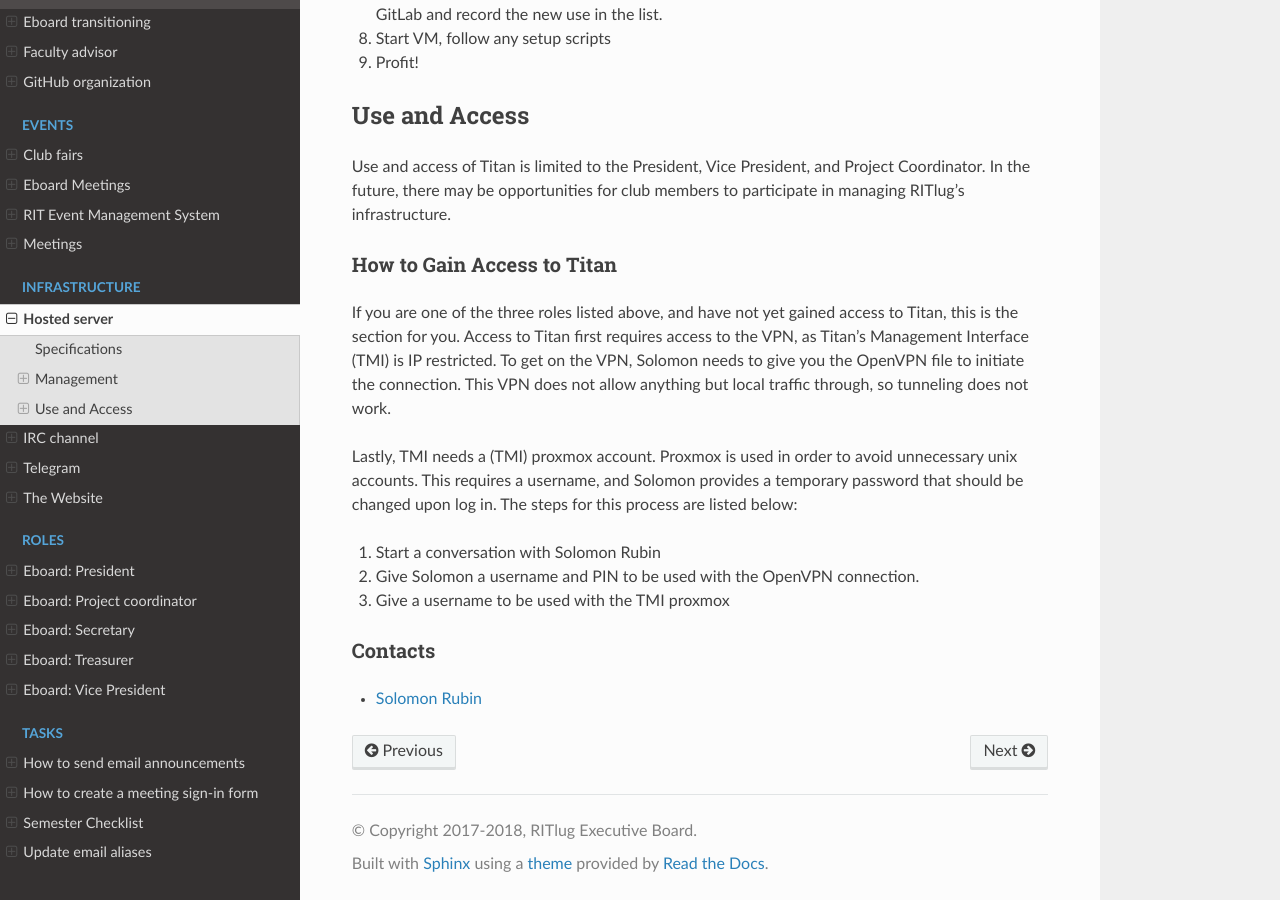
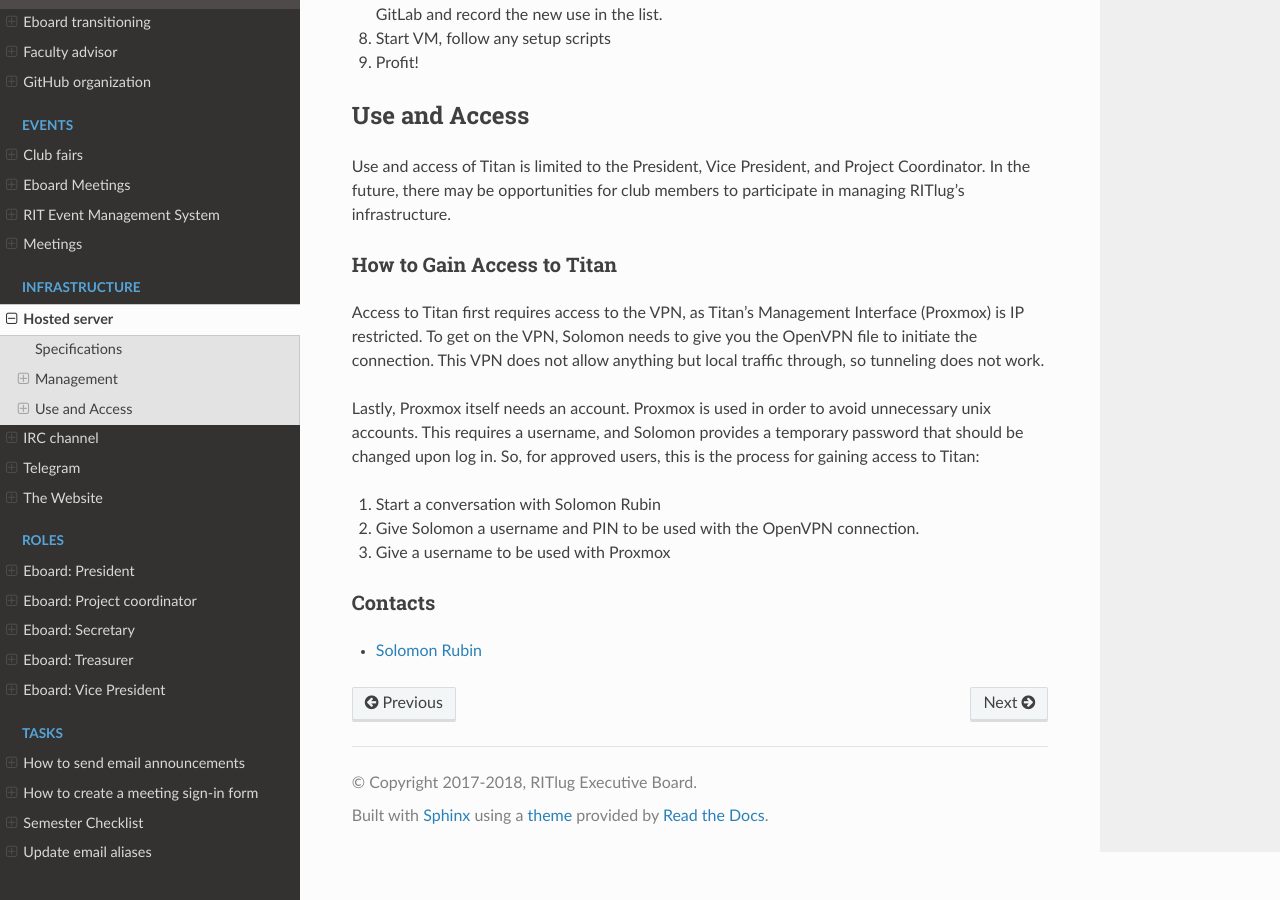
Before and after one commit to RITlug/runbook, a Sphinx documentation site: the page built from docs/infrastructure/hosted-server.rst, in a window 1280 px wide and 900 px high, scrolled down 1617 px. Built offline with Sphinx 7.4.7 and the Read the Docs theme 2.0.0, drawn with Linux system fonts in a browser that asks for light colours; formulas are drawn with MathJax 3.

Commit message:
Add fixes (Closes #70).

```diff
--- a/docs/infrastructure/hosted-server.rst
+++ b/docs/infrastructure/hosted-server.rst
@@ -95,19 +95,18 @@ In the future, there may be opportunities for club members to participate in man
 How to Gain Access to Titan
 ===========================
 
-If you are one of the three roles listed above, and have not yet gained access to Titan, this is the section for you.
-Access to Titan first requires access to the VPN, as Titan's Management Interface (TMI) is IP restricted.
+Access to Titan first requires access to the VPN, as Titan's Management Interface (Proxmox) is IP restricted.
 To get on the VPN, Solomon needs to give you the OpenVPN file to initiate the connection.
 This VPN does not allow anything but local traffic through, so tunneling does not work.
 
-Lastly, TMI needs a (TMI) proxmox account.
+Lastly, Proxmox itself needs an account.
 Proxmox is used in order to avoid unnecessary unix accounts.
 This requires a username, and Solomon provides a temporary password that should be changed upon log in.
-The steps for this process are listed below:
+So, for approved users, this is the process for gaining access to Titan:
 
 #. Start a conversation with Solomon Rubin
 #. Give Solomon a username and PIN to be used with the OpenVPN connection.
-#. Give a username to be used with the TMI proxmox
+#. Give a username to be used with Proxmox
 
 Contacts
 ========
```
